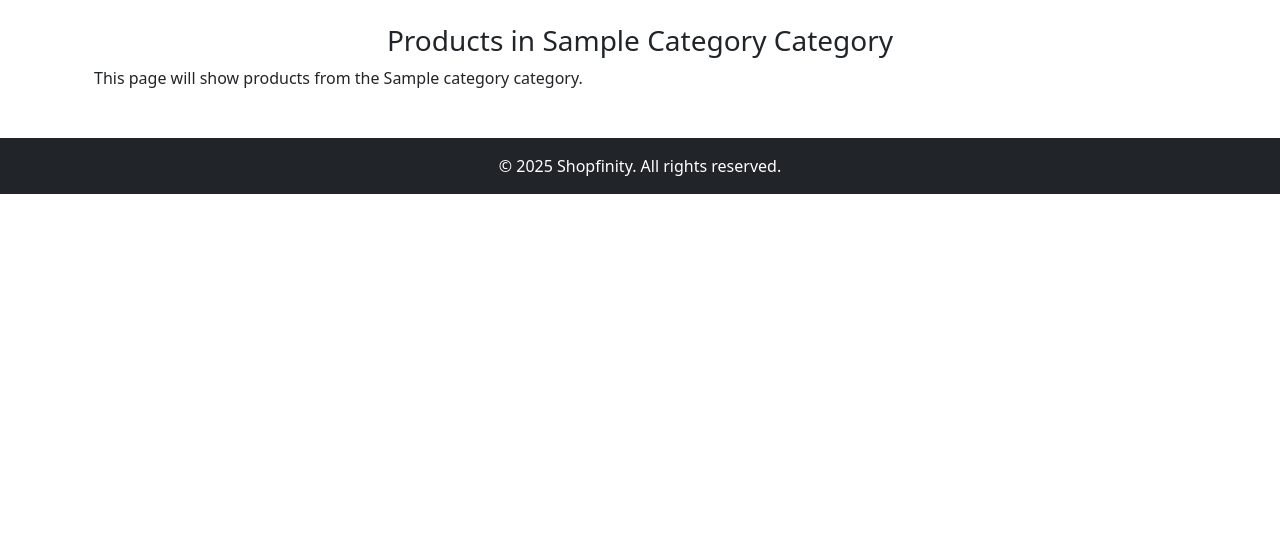
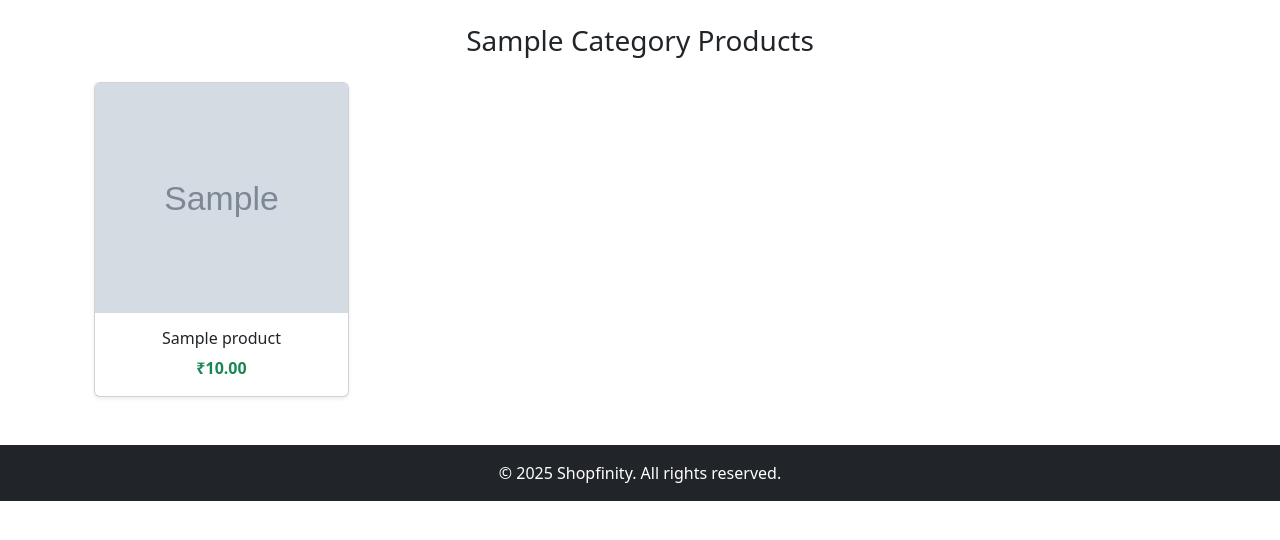
Before and after one commit to M-Swathi22/shopfinity, a Django app: template django_site/ecommerce/crud_app/templates/category_products.html in a window 1280 px wide. Shown: the part 56-596 px from the top of the page. Run offline with Django 4.2, Linux system fonts and the light colour scheme; the template is opened without the code that fills it: values that come from a table or form of the project are taken from there, others are empty; tables that the repository leaves empty hold one stand-in row (values such as "Sample post"); grey boxes marked "Sample" are stand-in pictures.

Commit message:
Create product_detail and uptade category_products

```diff
--- a/django_site/ecommerce/crud_app/templates/category_products.html
+++ b/django_site/ecommerce/crud_app/templates/category_products.html
@@ -1,10 +1,29 @@
 {% extends 'base.html' %}
-{% block title %}{{ category|title }} Products{% endblock %}
+{% load static %}
+{% block title %}{{ category|title }} - Shopfinity{% endblock %}
 
 {% block content %}
 <div class="container my-4">
-  <h3 class="text-center">Products in {{ category|title }} Category</h3>
-  <!-- Display products for this category here -->
-  <p>This page will show products from the {{ category }} category.</p>
+  <h3 class="mb-4 text-center">{{ category|title }} Products</h3>
+
+  {% if products %}
+  <div class="row g-4">
+    {% for product in products %}
+    <div class="col-6 col-md-4 col-lg-3">
+      <a href="{% url 'product_detail' product.id %}" class="text-decoration-none text-dark">
+        <div class="card h-100 shadow-sm">
+          <img src="{{ product.image.url }}" class="card-img-top" alt="{{ product.name }}" style="height: 230px; object-fit: cover;">
+          <div class="card-body text-center">
+            <h6 class="card-title">{{ product.name }}</h6>
+            <p class="card-text text-success fw-bold">₹{{ product.price }}</p>
+          </div>
+        </div>
+      </a>
+    </div>
+    {% endfor %}
+  </div>
+  {% else %}
+  <p class="text-center text-muted">No products found in this category.</p>
+  {% endif %}
 </div>
 {% endblock %}
--- a/django_site/ecommerce/crud_app/urls.py
+++ b/django_site/ecommerce/crud_app/urls.py
@@ -6,7 +6,8 @@ urlpatterns = [
     path('register/', views.register, name='register'),
     path('login/', views.login_view, name='login'),
     path('categories/', views.categories, name='categories'),
-    path('categories/<str:category_name>/',views.category_products,name='category_products'),
+    path('categories/<str:category>/', views.category_products, name='category_products'),
+    path('product/<int:product_id>/', views.product_detail, name='product_detail'),
     path('cart/', views.cart, name='cart'),
     path('wishlist/', views.wishlist, name='wishlist'),
 ]
--- a/django_site/ecommerce/ecommerce/settings.py
+++ b/django_site/ecommerce/ecommerce/settings.py
@@ -122,6 +122,11 @@ STATIC_URL = 'static/'
 # https://docs.djangoproject.com/en/4.2/ref/settings/#default-auto-field
 
 DEFAULT_AUTO_FIELD = 'django.db.models.BigAutoField'
+import os
+
+MEDIA_URL = '/media/'
+MEDIA_ROOT = os.path.join(BASE_DIR, 'media')
+
 
 try:
     from .settings_secret import *
--- a/django_site/ecommerce/ecommerce/urls.py
+++ b/django_site/ecommerce/ecommerce/urls.py
@@ -17,7 +17,13 @@ Including another URLconf
 from django.contrib import admin
 from django.urls import path,include
 
+from django.conf import settings
+from django.conf.urls.static import static
+
 urlpatterns = [
     path('admin/', admin.site.urls),
     path('',include('crud_app.urls')),
 ]
+
+if settings.DEBUG:
+    urlpatterns += static(settings.MEDIA_URL,document_root=settings.MEDIA_ROOT)
```
Also changed, not shown: django_site/ecommerce/crud_app/templates/product_detail.html (added, +23 -0 lines), django_site/ecommerce/crud_app/views.py (+25 -3 lines).
